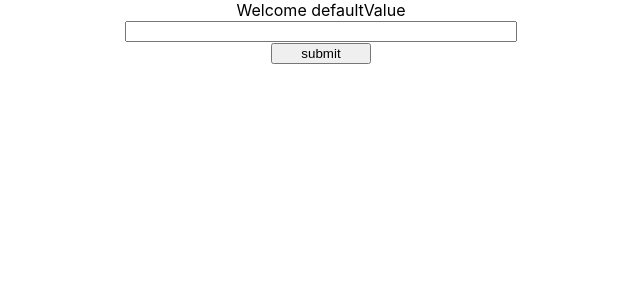
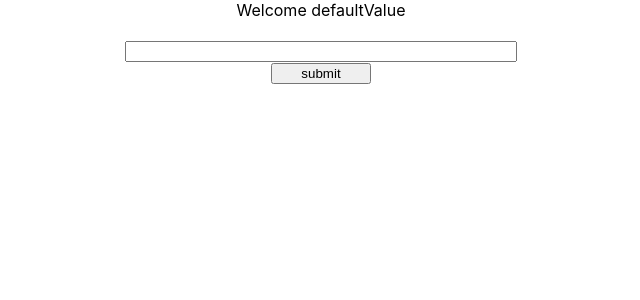
Before and after one commit to new-hire/react, a React (Create React App) app: page / in a window 1280 px wide. Shown: the top 300 px of the page, without its empty margins (319-959 px from the left). Built offline with nearby package versions, Linux system fonts and the light colour scheme.

Commit message:
[What] welcome-page with DisplayComponent and InputComponent.

```diff
--- a/src/App.js
+++ b/src/App.js
@@ -1,4 +1,7 @@
 import React from 'react';
+import InputComponent from './InputComponent';
+import DisplayComponent from './DisplayComponent';
+
 const initialState = {
   displayName: 'defaultValue'
 };
@@ -12,17 +15,15 @@ export default class App extends React.Component {
   }
   componentWillUnmount() {
   }
-  handleSubmit = () => {
-    this.setState({displayName: this.displayName.value});
+  setDisplayName = (displayName) => {
+    this.setState({...displayName});
   };
   render() {
     return (
       <div style={{textAlign: 'center'}}>
-        Welcome {this.state.displayName}
+        <DisplayComponent displayName={this.state.displayName}/>
         <br />
-        <input type="text" ref={r => this.displayName = r} name="displayName" maxLength={50} style={{width: '30%'}}/>
-        <br />
-        <button type="button" style={{width: '100px'}} onClick={this.handleSubmit}>{"submit"}</button>
+        <InputComponent setDisplayName={this.setDisplayName}/>
       </div>
     );
   }
--- /dev/null
+++ b/src/DisplayComponent.js
@@ -0,0 +1,14 @@
+import React from 'react';
+export default class DisplayComponent extends React.Component {
+  componentDidMount() {
+  }
+  componentWillUnmount() {
+  }
+  render() {
+    return (
+      <div>
+        Welcome {this.props.displayName}
+      </div>
+    );
+  }
+}
--- /dev/null
+++ b/src/InputComponent.js
@@ -0,0 +1,20 @@
+import React from 'react';
+
+export default class InputComponent extends React.Component {
+  componentDidMount() {
+  }
+  componentWillUnmount() {
+  }
+  handleSubmit = () => {
+    this.props.setDisplayName({displayName: this.displayName.value});
+  };
+  render() {
+    return (
+      <div>
+        <input type="text" ref={r => this.displayName = r} name="displayName" maxLength={50} style={{width: '30%'}}/>
+        <br />
+        <button type="button" style={{width: '100px'}} onClick={this.handleSubmit}>{"submit"}</button>
+      </div>
+    );
+  }
+}
```
